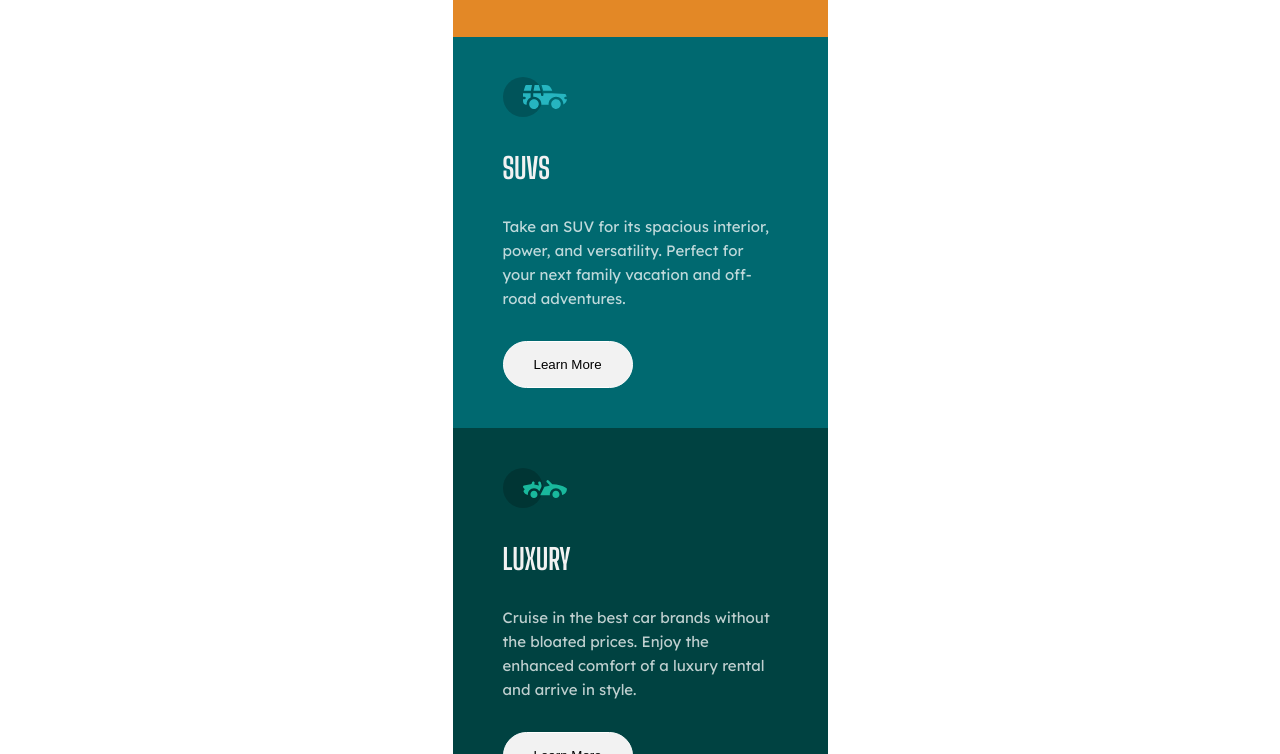
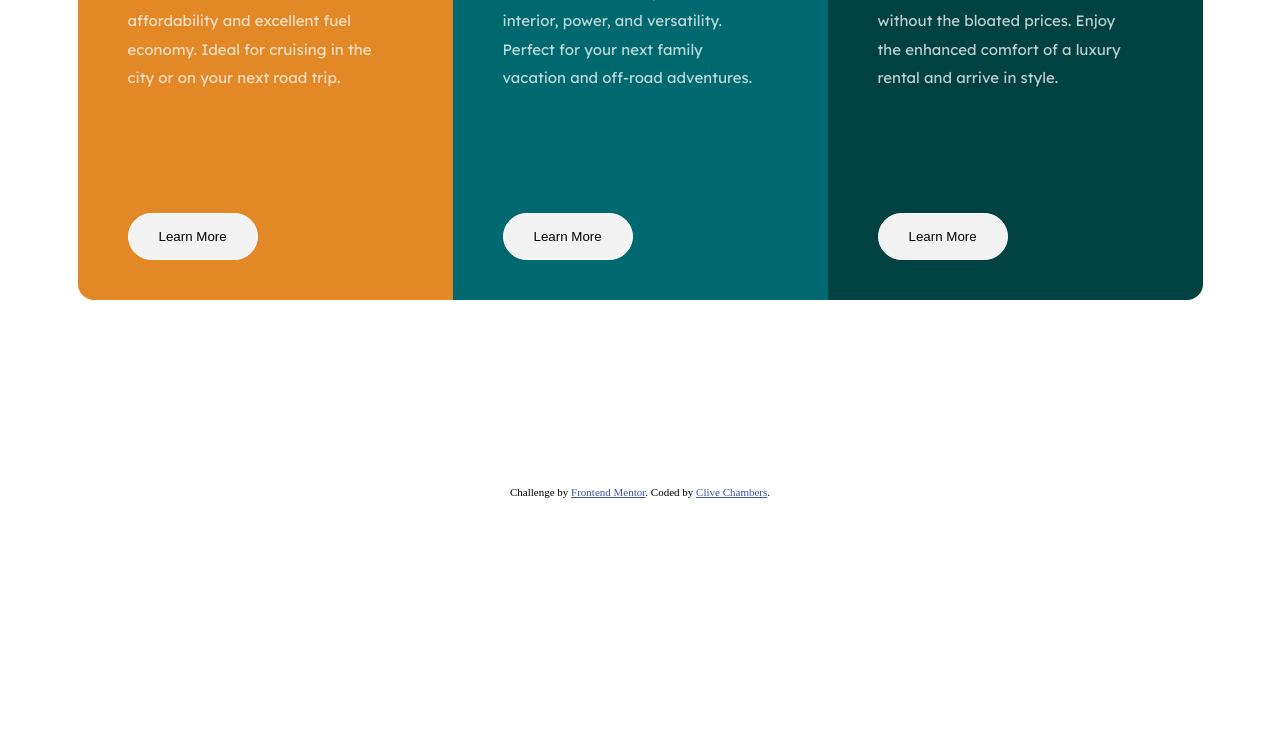
Before and after one commit to Clive-Chambers/3-column-preview-card-component, a plain HTML site: page index.html in a window 1280 px wide. Shown: the part 394-1148 px from the top of the page. After the commit the page ends 922 px from the top, so only its background shows below. Drawn offline with Linux system fonts and the light colour scheme.

Commit message:
Apply Desktop Styles

```diff
--- a/style.css
+++ b/style.css
@@ -71,30 +71,53 @@ button:hover {
     border: 1px solid #fff;
 }
 
-
-
-
-
-
-
-
-
-
-
-
-
-
-
-
-
-
-
-
 .attribution {
     font-size: 11px;
     text-align: center;
+    color: hsl(0, 0%, 0%)!important;
+    margin-bottom: 30px;
 }
 
 .attribution a {
     color: hsl(228, 45%, 44%);
 }
+
+.attribution a:hover {
+    color: hsl(41, 79%, 60%);
+}
+
+
+@media screen and (min-width: 514px) {
+    main.container {
+        width: 100%;
+        min-height: 100vh;
+        display: flex;
+        flex-direction: row;
+        align-items: center;
+        justify-content: center;
+        margin: 40px auto;
+
+    }
+
+    h2 {
+        font-size: 2.2rem;
+
+    }
+
+    p {
+        padding: 0 25px 120px 0;
+        line-height: 1.8rem;
+
+    }
+
+    .Sedans {
+        border-radius: 16px 0 0 16px;
+
+    }
+
+    .Luxury {
+        border-radius: 0 16px 16px 0;
+
+    }
+
+}
```
